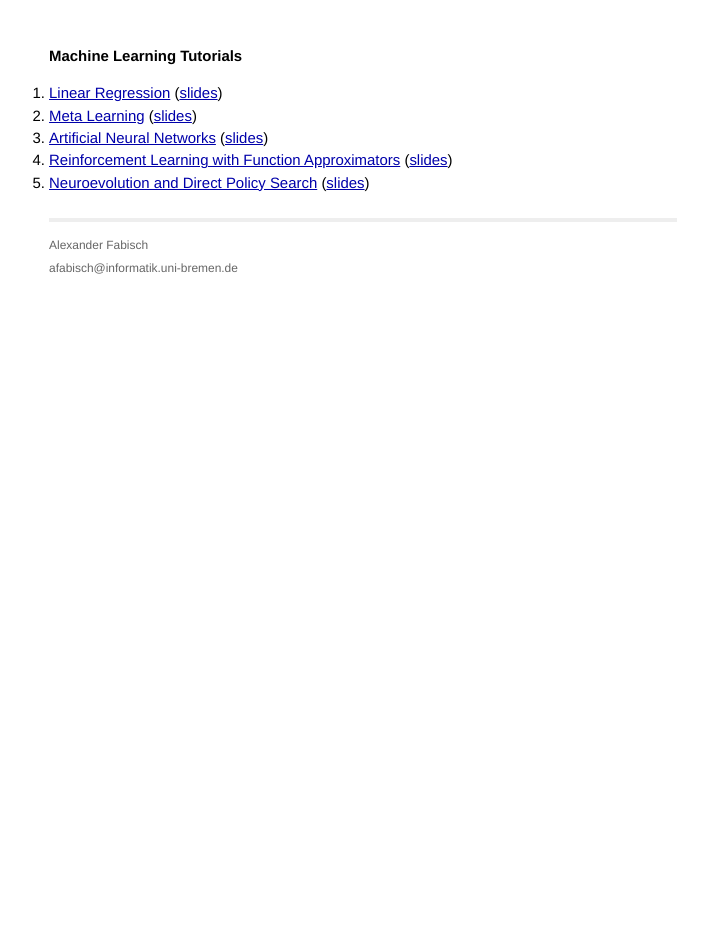
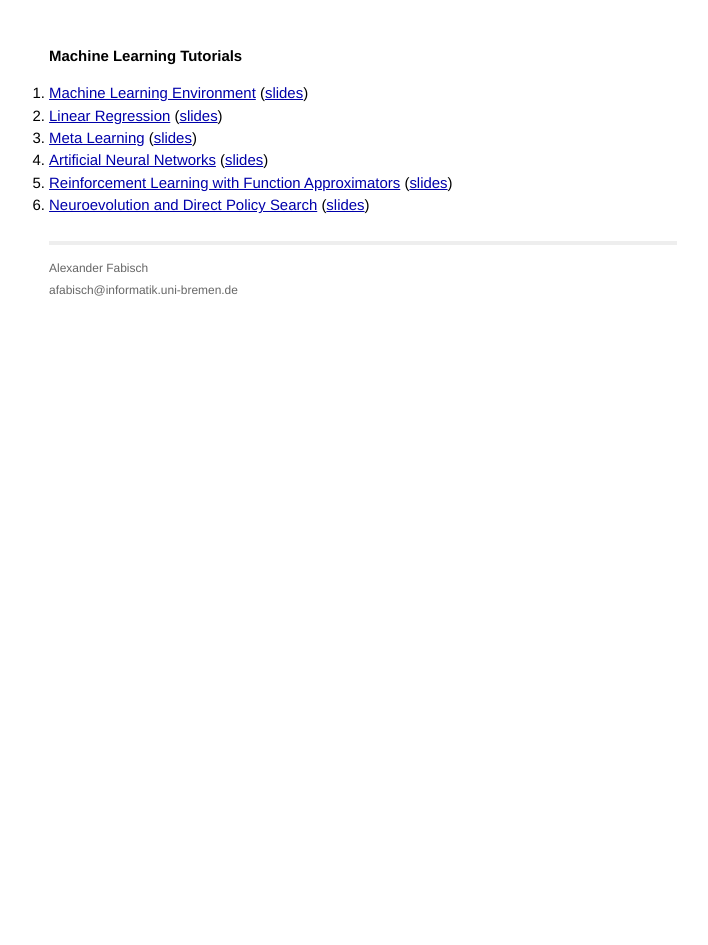
Before and after one commit to AlexanderFabisch/ml_tutorials, a Jekyll site: the page built from index.html, in a window 1280 px wide. Shown: the whole page, without its empty margins (277-985 px from the left). Built offline with Jekyll 4.4.1, drawn with Linux system fonts in a browser that asks for light colours; Markdown is read by kramdown in place of the engine named in the settings.

Commit message:
Add link

```diff
--- a/index.html
+++ b/index.html
@@ -7,6 +7,7 @@ title: Alexander Fabisch
   <p>
     <h1>Machine Learning Tutorials</h1>
     <ol class="posts">
+        <li><a href="http://nbviewer.ipython.org/urls/raw.github.com/AlexanderFabisch/ml_tutorials/gh-pages/00_environment.ipynb" target="_blank">Machine Learning Environment</a> (<a href="http://alexanderfabisch.github.io/ml_tutorials/00_environment.slides.html" target="_blank">slides</a>)</li>
         <li><a href="http://nbviewer.ipython.org/urls/raw.github.com/AlexanderFabisch/ml_tutorials/gh-pages/01_linear_regression.ipynb" target="_blank">Linear Regression</a> (<a href="http://alexanderfabisch.github.io/ml_tutorials/01_linear_regression.slides.html" target="_blank">slides</a>)</li>
         <li><a href="http://nbviewer.ipython.org/github/AlexanderFabisch/ml_tutorials/blob/gh-pages/02_meta_learning.ipynb" target="_blank">Meta Learning</a> (<a href="http://alexanderfabisch.github.io/ml_tutorials/02_meta_learning.slides.html" target="_blank">slides</a>)</li>
         <li><a href="http://nbviewer.ipython.org/github/AlexanderFabisch/ml_tutorials/blob/gh-pages/03_ann.ipynb" target="_blank">Artificial Neural Networks</a> (<a href="http://alexanderfabisch.github.io/ml_tutorials/03_ann.slides.html" target="_blank">slides</a>)</li>
```
